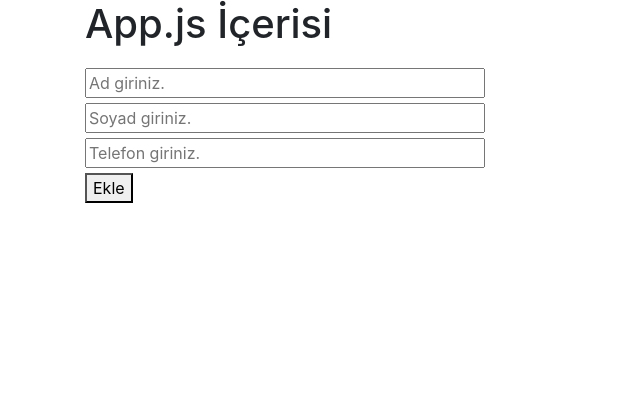
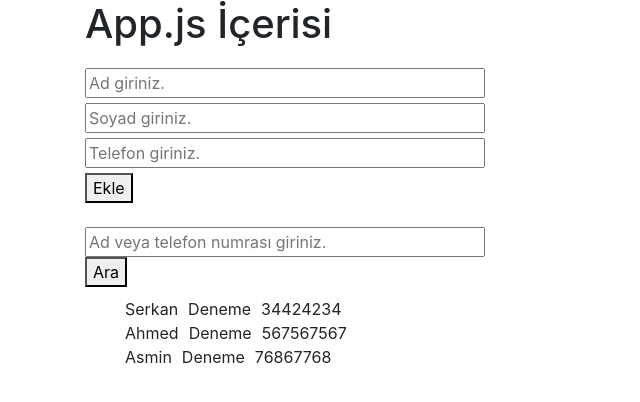
Before and after one commit to ontedi/react-projesi, a React (Create React App) app: page / in a window 1280 px wide. Shown: the top 402 px of the page, without its empty margins (0-640 px from the left). Built offline with nearby package versions, Linux system fonts and the light colour scheme.

Commit message:
Form tek çatı altına alındı.

```diff
--- a/src/z5-ornek-yorumlar/Form.js
+++ b/src/z5-ornek-yorumlar/Form.js
@@ -57,7 +57,10 @@ class Form extends Component {
       kisiler: [...prevState.kisiler, kisi]
     }))
   }
+  fnKisiAra()
+  {
 
+  }
 
 
   render() {
@@ -72,6 +75,21 @@ class Form extends Component {
             <br />
             <button onClick={this.fnKisiEkle}>Ekle</button>
         </div>
+        <br />
+        <input className='ara' type="text" name='filtre' id='filtre' placeholder='Ad veya telefon numrası giriniz.' />
+        <button onClick={this.fnKisiAra}>Ara</button>
+        <br />
+        <ul>
+            {
+                this.state.kisiler.map(kisi =>
+                    <li key={kisi.telefon}>
+                        <span className='isim'>{kisi.isim}</span>
+                        <span className='soyisim'>{kisi.soyisim}</span>
+                        <span className='telefon'>{kisi.telefon}</span>
+                    </li>
+                )
+            }
+        </ul>
       </div>
     )
   }
```
